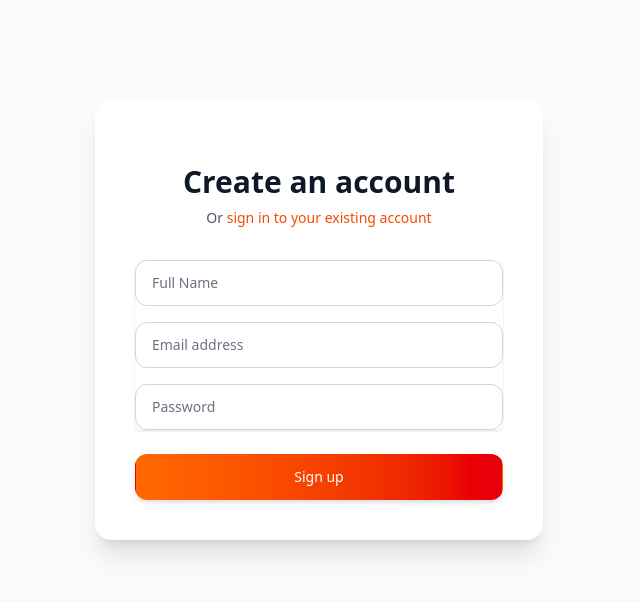
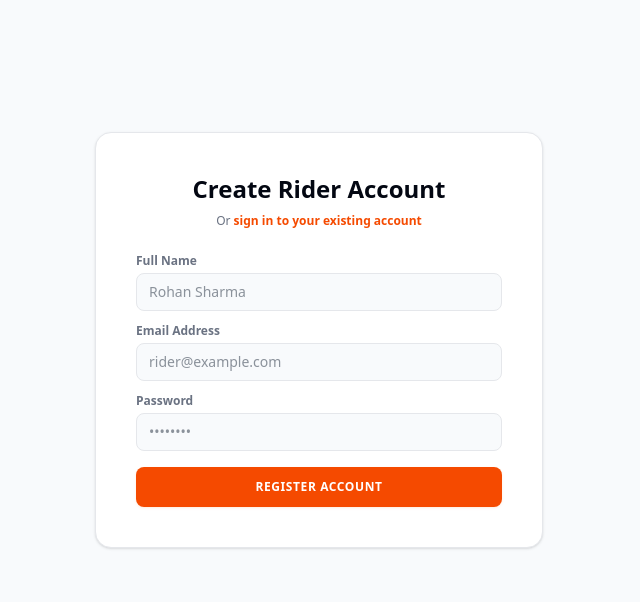
Before and after one commit to sabin-khatri/bike-rental, a React (Vite) app: page /register in a window 1280 px wide. Shown: the top 602 px of the page, without its empty margins (317-957 px from the left). Built offline with nearby package versions, Linux system fonts and the light colour scheme.

Commit message:
added register page

```diff
--- a/src/pages/auth/Register.jsx
+++ b/src/pages/auth/Register.jsx
@@ -1,8 +1,8 @@
-import { useState } from "react";
+import React, { useState } from "react";
 import { Link, useNavigate } from "react-router-dom";
 import { useAuth } from "../../context/AuthContext";
-// eslint-disable-next-line no-unused-vars
 import { motion } from "framer-motion";
+import Swal from "sweetalert2";
 
 const Register = () => {
   const [name, setName] = useState("");
@@ -15,82 +15,87 @@ const Register = () => {
     e.preventDefault();
     const success = await register(name, email, password);
     if (success) {
+      Swal.fire({
+        icon: "success",
+        title: "Account Created!",
+        text: "Welcome to BikeRental! Your rider profile is ready.",
+        confirmButtonColor: "#EA580C"
+      });
       navigate("/user/dashboard");
+    } else {
+      Swal.fire({
+        icon: "error",
+        title: "Registration Failed",
+        text: "This email address is already in use.",
+        confirmButtonColor: "#EA580C"
+      });
     }
   };
 
   return (
-    <div className="min-h-[80vh] flex items-center justify-center bg-gray-50 py-12 px-4 sm:px-6 lg:px-8">
+    <div className="min-h-[85vh] flex items-center justify-center bg-slate-50 py-12 px-4 sm:px-6 lg:px-8 font-sans">
       <motion.div
-        initial={{ opacity: 0, y: 20 }}
+        initial={{ opacity: 0, y: 15 }}
         animate={{ opacity: 1, y: 0 }}
-        transition={{ duration: 0.5 }}
-        className="max-w-md w-full space-y-8 bg-white p-10 rounded-2xl shadow-xl"
+        transition={{ duration: 0.4 }}
+        className="max-w-md w-full space-y-6 bg-white p-8 sm:p-10 rounded-2xl border border-gray-200 shadow-sm"
       >
-        <div>
-          <h2 className="mt-6 text-center text-3xl font-extrabold text-gray-900">
-            Create an account
+        <div className="text-center space-y-2">
+          <h2 className="text-2xl font-bold text-gray-950">
+            Create Rider Account
           </h2>
-          <p className="mt-2 text-center text-sm text-gray-600">
+          <p className="text-xs text-gray-500">
             Or{" "}
-            <Link to="/login" className="font-medium text-orange-600 hover:text-orange-500 transition-colors">
+            <Link to="/login" className="font-semibold text-orange-600 hover:underline">
               sign in to your existing account
             </Link>
           </p>
         </div>
-        <form className="mt-8 space-y-6" onSubmit={handleSubmit}>
-          <div className="rounded-md shadow-sm space-y-4">
+
+        <form className="space-y-4" onSubmit={handleSubmit}>
+          <div className="space-y-3">
             <div>
-              <label htmlFor="name" className="sr-only">Full Name</label>
+              <label className="block text-xs font-semibold text-gray-500 mb-1">Full Name</label>
               <input
-                id="name"
-                name="name"
                 type="text"
                 required
-                className="appearance-none rounded-xl relative block w-full px-4 py-3 border border-gray-300 placeholder-gray-500 text-gray-900 focus:outline-none focus:ring-orange-500 focus:border-orange-500 focus:z-10 sm:text-sm"
-                placeholder="Full Name"
+                className="w-full px-3 py-2 bg-slate-50 border border-gray-200 rounded-lg text-sm outline-none focus:border-orange-500 focus:bg-white transition-all text-gray-800"
+                placeholder="Rohan Sharma"
                 value={name}
                 onChange={(e) => setName(e.target.value)}
               />
             </div>
             <div>
-              <label htmlFor="email-address" className="sr-only">Email address</label>
+              <label className="block text-xs font-semibold text-gray-500 mb-1">Email Address</label>
               <input
-                id="email-address"
-                name="email"
                 type="email"
                 required
-                className="appearance-none rounded-xl relative block w-full px-4 py-3 border border-gray-300 placeholder-gray-500 text-gray-900 focus:outline-none focus:ring-orange-500 focus:border-orange-500 focus:z-10 sm:text-sm"
-                placeholder="Email address"
+                className="w-full px-3 py-2 bg-slate-50 border border-gray-200 rounded-lg text-sm outline-none focus:border-orange-500 focus:bg-white transition-all text-gray-800"
+                placeholder="rider@example.com"
                 value={email}
                 onChange={(e) => setEmail(e.target.value)}
               />
             </div>
             <div>
-              <label htmlFor="password" className="sr-only">Password</label>
+              <label className="block text-xs font-semibold text-gray-500 mb-1">Password</label>
               <input
-                id="password"
-                name="password"
                 type="password"
                 required
-                className="appearance-none rounded-xl relative block w-full px-4 py-3 border border-gray-300 placeholder-gray-500 text-gray-900 focus:outline-none focus:ring-orange-500 focus:border-orange-500 focus:z-10 sm:text-sm"
-                placeholder="Password"
+                className="w-full px-3 py-2 bg-slate-50 border border-gray-200 rounded-lg text-sm outline-none focus:border-orange-500 focus:bg-white transition-all text-gray-800"
+                placeholder="••••••••"
                 value={password}
                 onChange={(e) => setPassword(e.target.value)}
               />
             </div>
           </div>
 
-          <div>
-            <motion.button
-              whileHover={{ scale: 1.02 }}
-              whileTap={{ scale: 0.98 }}
-              type="submit"
-              className="group relative w-full flex justify-center py-3 px-4 border border-transparent text-sm font-medium rounded-xl text-white bg-gradient-to-r from-orange-500 to-red-600 hover:from-orange-600 hover:to-red-700 focus:outline-none focus:ring-2 focus:ring-offset-2 focus:ring-orange-500 transition-all shadow-md"
-            >
-              Sign up
-            </motion.button>
-          </div>
+          <motion.button
+            whileTap={{ scale: 0.99 }}
+            type="submit"
+            className="w-full py-3 px-4 text-xs font-bold uppercase tracking-wider rounded-lg text-white bg-orange-600 hover:bg-orange-700 transition-all shadow-sm shadow-orange-500/10 cursor-pointer"
+          >
+            Register Account
+          </motion.button>
         </form>
       </motion.div>
     </div>
```
